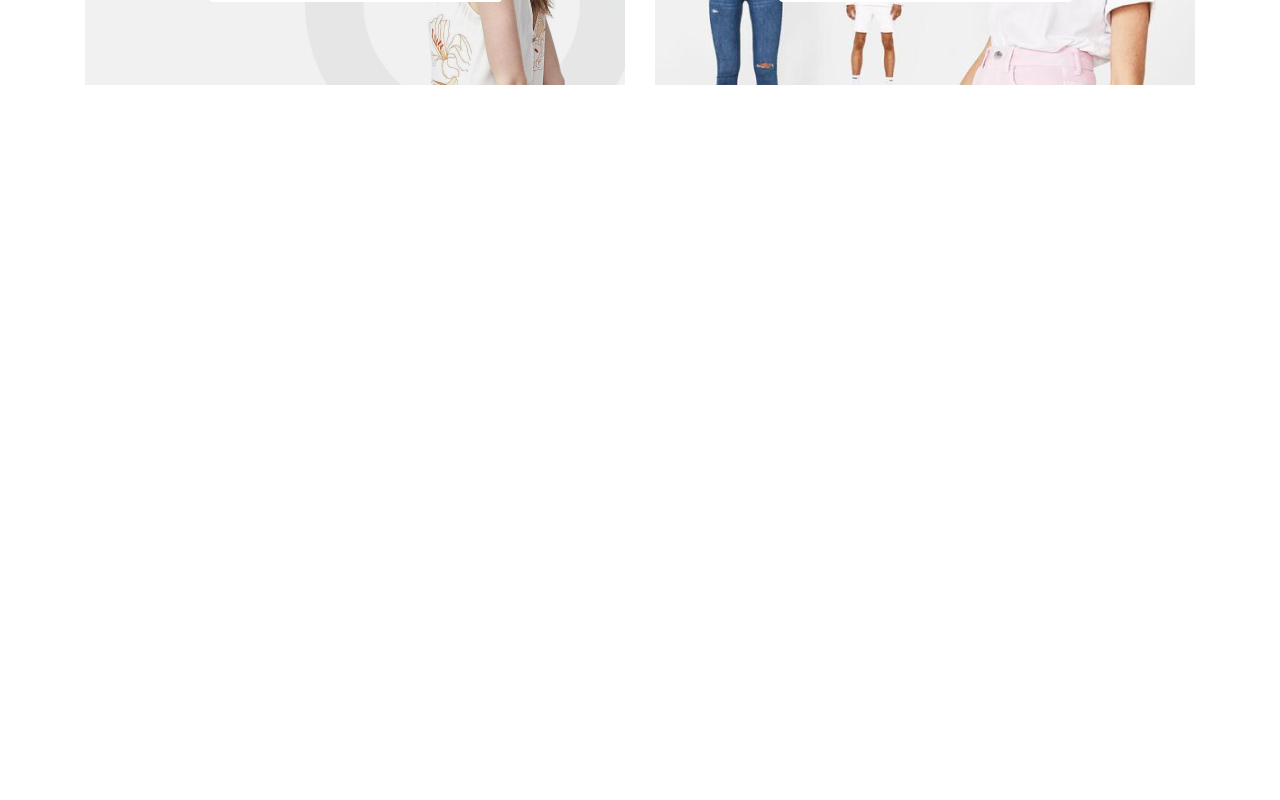
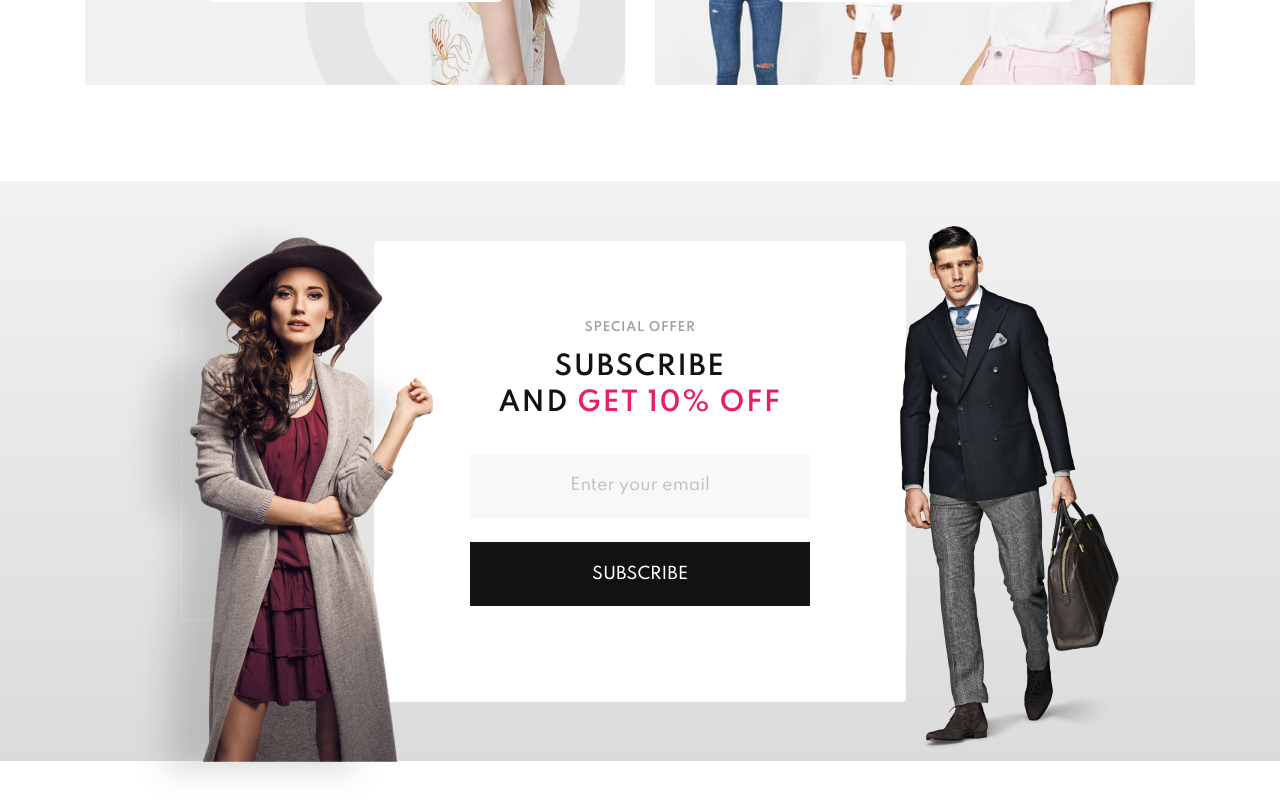
Before and after one commit to m-mcsim7/training-shop, a React (Create React App) app: page / in a window 1280 px wide. Shown: the part 3090-3890 px from the top of the page. Before the commit the page ends 3175 px from the top, so only its background shows below. Built offline with nearby package versions, Linux system fonts and the light colour scheme.

Commit message:
add fifth part

```diff
--- a/src/App.js
+++ b/src/App.js
@@ -5,7 +5,7 @@ import FirstPart from "./components/FirstPart/FirstPart";
 import SecondPart from "./components/SecondPart/SecondPart";
 import ThirdPart from "./components/ThirdPart/ThirdPart";
 import FourthPart from "./components/FourthPart/FourthPart";
-//import FifthPart from "./components/FifthPart/FifthPart";
+import FifthPart from "./components/FifthPart/FifthPart";
 //import SixthPart from "./components/SixthPart/SixthPart";
 
 import "./App.css";
@@ -18,8 +18,8 @@ function App() {
       <SecondPart />
       <ThirdPart />
       <FourthPart />
-      {/*<FifthPart />
-      <SixthPart />*/}
+      <FifthPart />
+      {/*<SixthPart />*/}
     </div>
   );
 }
--- /dev/null
+++ b/src/components/FifthPart/FifthPart.css
@@ -0,0 +1,100 @@
+ /*font-family: 'Inter', sans-serif;
+ font-family: 'Playfair Display SC', serif;
+ font-family: 'Spartan', sans-serif;*/
+
+ /*--------------------*/
+ body {
+   font-family: "Spartan", sans-serif;
+   color: #121212;
+ }
+ .wrapper {
+ }
+ .header {
+ }
+ .container {
+   max-width: 1280px;
+   margin: 0 auto;
+ }
+ .bigbanner {
+}
+.container {
+}
+.bigbanner__wrapper {
+  position: relative;
+  margin-top: 96px;
+  height: 580px;
+  max-width: 1280px;
+  background: linear-gradient(180deg, #f3f2f2 0%, #dcdbdb 100%);
+}
+.bigbanner_woman {
+  position: absolute;
+  top: 35px;
+  left: 122px;
+  z-index: 2;
+}
+.bigbanner_man {
+  position: absolute;
+  top: 45px;
+  left: 900px;
+  z-index: 2;
+}
+.bigbanner__contain {
+  position: absolute;
+  left: calc(50% - 266px);
+  height: 461px;
+  width: 532px;
+  background-color: #ffffff;
+  border-radius: 4px;
+  margin: 60px auto;
+}
+.bigbanner__subtitle {
+  margin-top: 80px;
+  margin-bottom: 16px;
+  font-size: 12px;
+  font-weight: 600;
+  line-height: 13px;
+  letter-spacing: 0.06em;
+  text-align: center;
+  text-transform: uppercase;
+  opacity: 0.4;
+}
+.bigbanner__title {
+  font-size: 26px;
+  font-weight: 600;
+  line-height: 36px;
+  letter-spacing: 0.06em;
+  text-align: center;
+  text-transform: uppercase;
+  width: 285px;
+  margin: 0 auto;
+}
+.bigbanner__title span {
+  color: #ea1e63;
+}
+.bigbanner__email {
+  height: 64px;
+  width: 340px;
+  background: rgba(248, 248, 248, 1);
+  margin: 32px auto 0 auto;
+  display: block;
+}
+.bigbanner__email::placeholder {
+  font-size: 16px;
+  font-weight: 500;
+  line-height: 18px;
+  text-align: center;
+  opacity: 0.4;
+}
+.bigbanner__button {
+  text-transform: uppercase;
+  font-size: 16px;
+  font-weight: 500;
+  line-height: 18px;
+  text-align: center;
+  display: block;
+  color: #ffffff;
+  height: 64px;
+  width: 340px;
+  background: rgba(18, 18, 18, 1);
+  margin: 24px auto 0 auto;
+}
--- /dev/null
+++ b/src/components/FifthPart/FifthPart.jsx
@@ -0,0 +1,40 @@
+import React from "react";
+import BigBannerWoman from "../../img/images/woman.png";
+import BigBannerMan from "../../img/images/man.png";
+import "./FifthPart.css";
+
+function FifthPart() {
+  return (
+    <div>
+      <div className="bigbanner">
+        <div className="container">
+          <div className="bigbanner__wrapper">
+            <img
+              className="bigbanner_woman"
+              src={BigBannerWoman}
+              alt="woman"
+            />
+            <img className="bigbanner_man" src={BigBannerMan} alt="man" />
+            <div className="bigbanner__contain">
+              <p className="bigbanner__subtitle">Special Offer</p>
+              <p className="bigbanner__title">
+                Subscribe
+                <br />
+                and <span>Get 10% Off</span>
+              </p>
+              <input
+                className="bigbanner__email"
+                type="email"
+                name="email-address"
+                placeholder="Enter your email"
+              />
+              <button className="bigbanner__button">Subscribe</button>
+            </div>
+          </div>
+        </div>
+      </div>
+    </div>
+  );
+}
+
+export default FifthPart;
```
